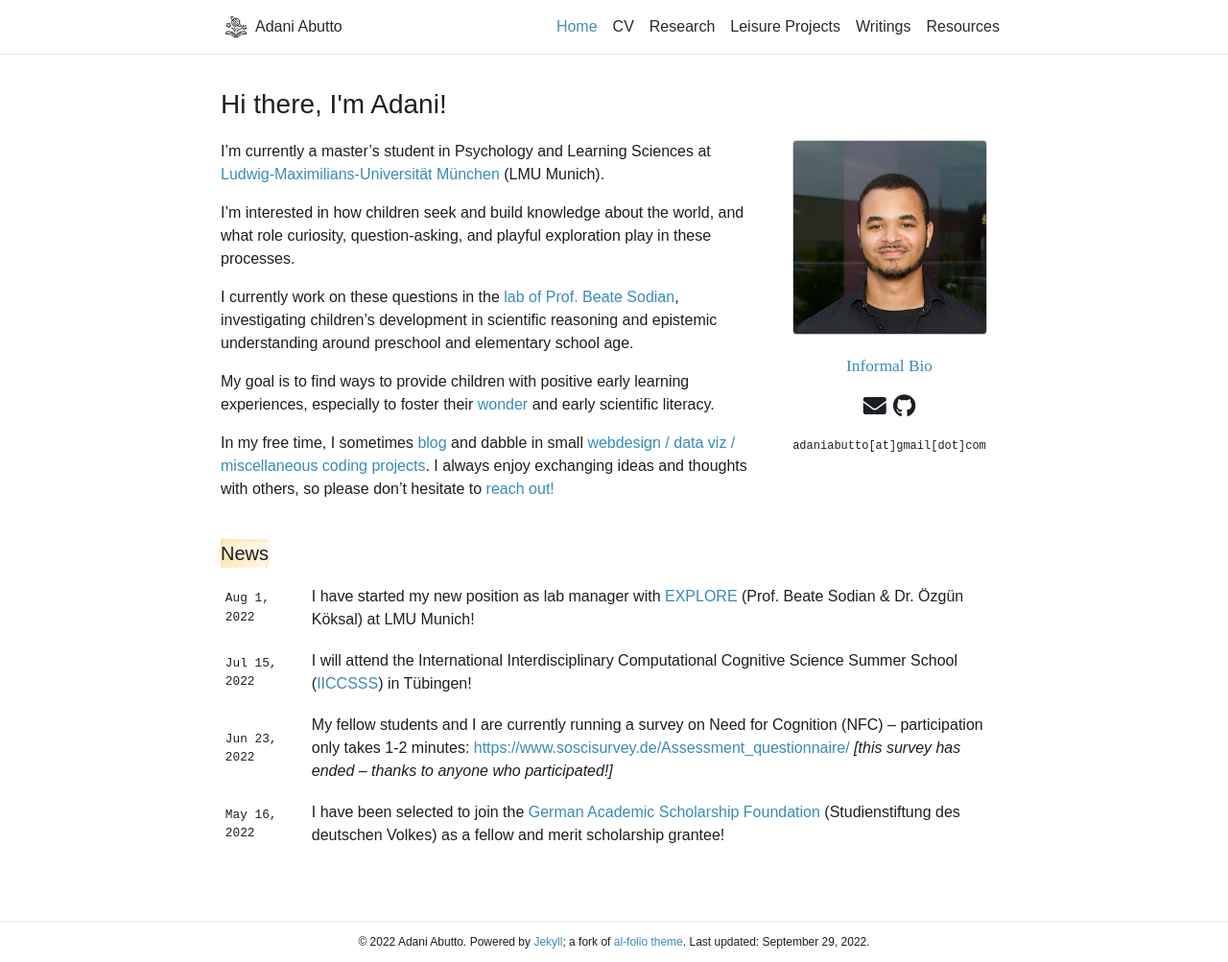
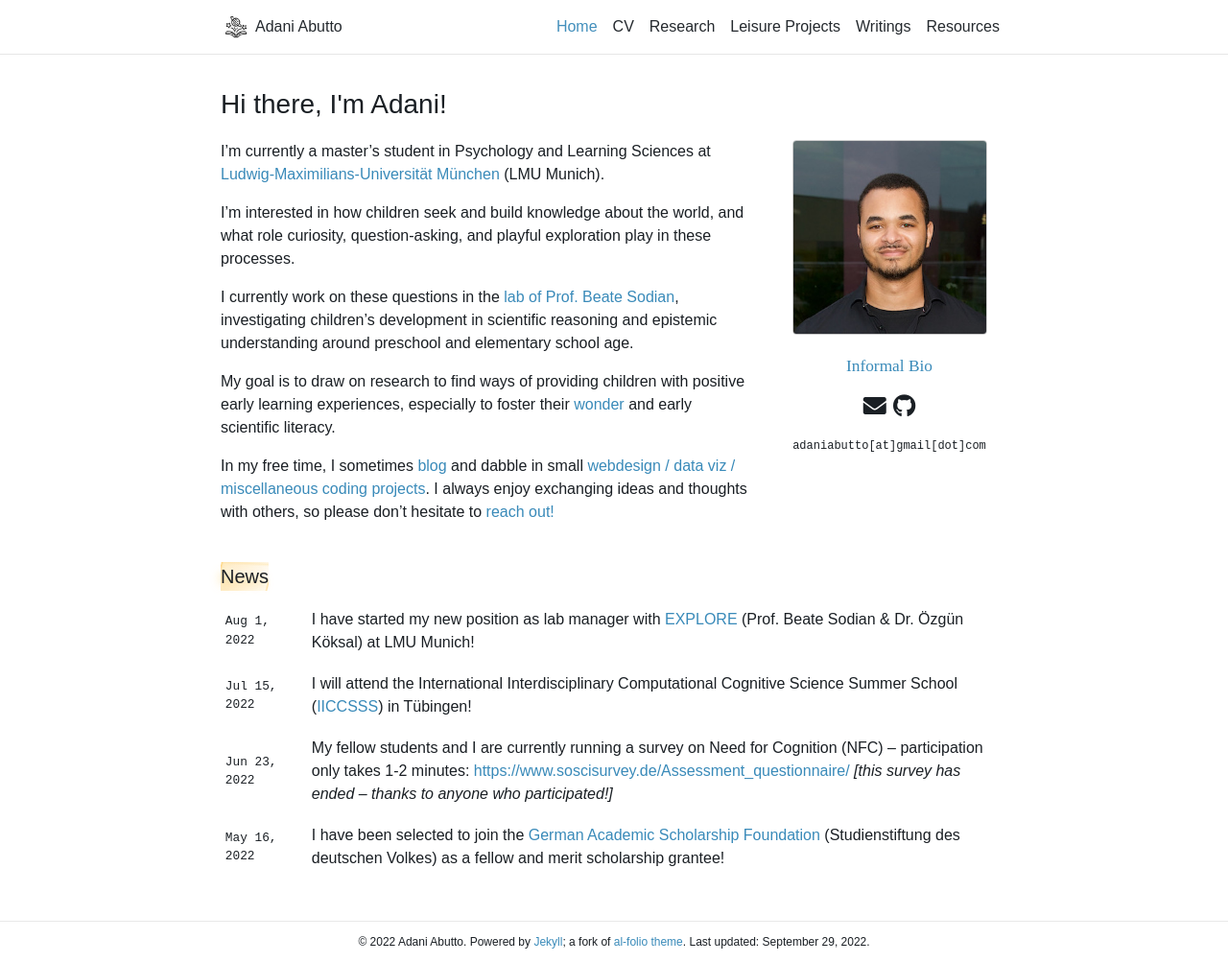
Before and after one commit to pindi-krishna/pindi-krishna.github.io, a Jekyll site: the page built from _pages/home.md, in a window 1280 px wide and 1003 px high. Shown: the whole window at 96% size. Built offline with Jekyll 4.4.1, drawn with Linux system fonts in a browser that asks for light colours; full-size pictures stand in for the smaller copies a plugin makes; comment, search, counter and statistics services are not loaded; a style sheet for code colours, icons or effects is not loaded.

Commit message:
Home update

```diff
--- a/_pages/home.md
+++ b/_pages/home.md
@@ -20,6 +20,6 @@
 
 I currently work on these questions in the <a href="https://www.psy.lmu.de/epp/forschung/explore/index.html" target="_blank">lab of Prof. Beate Sodian</a>, investigating children's development in scientific reasoning and epistemic understanding around preschool and elementary school age.
 
-My goal is to find ways to <b>provide children with positive early learning experiences</b>, especially to foster their <a href="https://mitpress.mit.edu/9780262046497/wonder/" target="_blank">wonder</a> and early scientific literacy.
+My goal is to draw on research to find ways of <b>providing children with positive early learning experiences</b>, especially to foster their <a href="https://mitpress.mit.edu/9780262046497/wonder/" target="_blank">wonder</a> and early scientific literacy.
 
 In my free time, I sometimes <a href="/writings/">blog</a> and dabble in small <a href="https://github.com/adaniabutto">webdesign / data viz / miscellaneous coding projects</a>. I always enjoy exchanging ideas and thoughts with others, so please don't hesitate to <a href="mailto:adaniabutto@gmail.com">reach out!</a><br><br>
```
